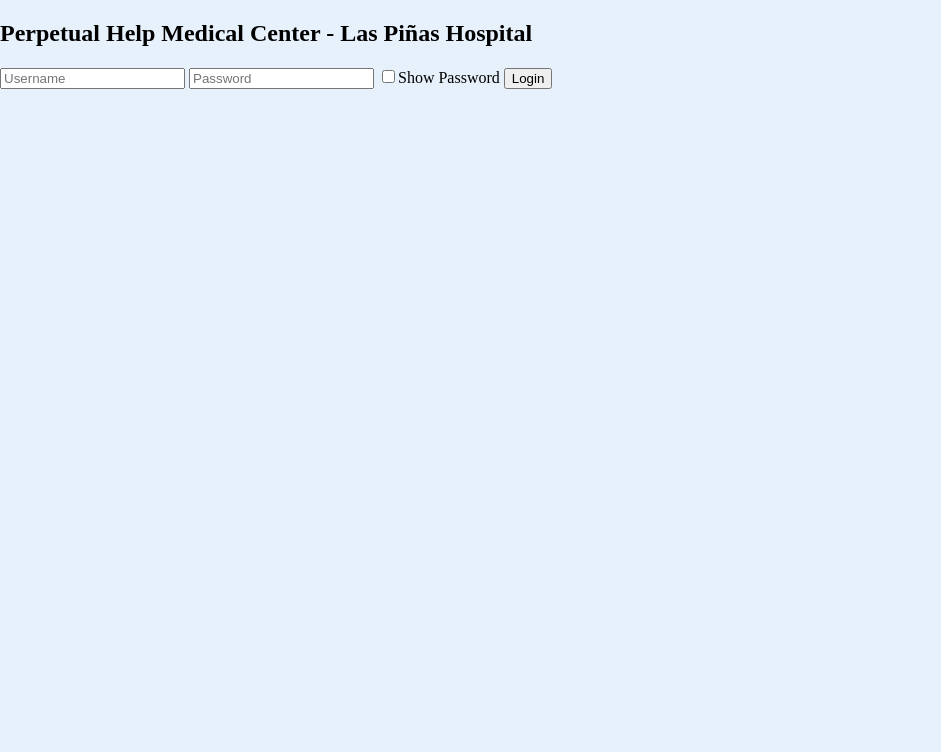
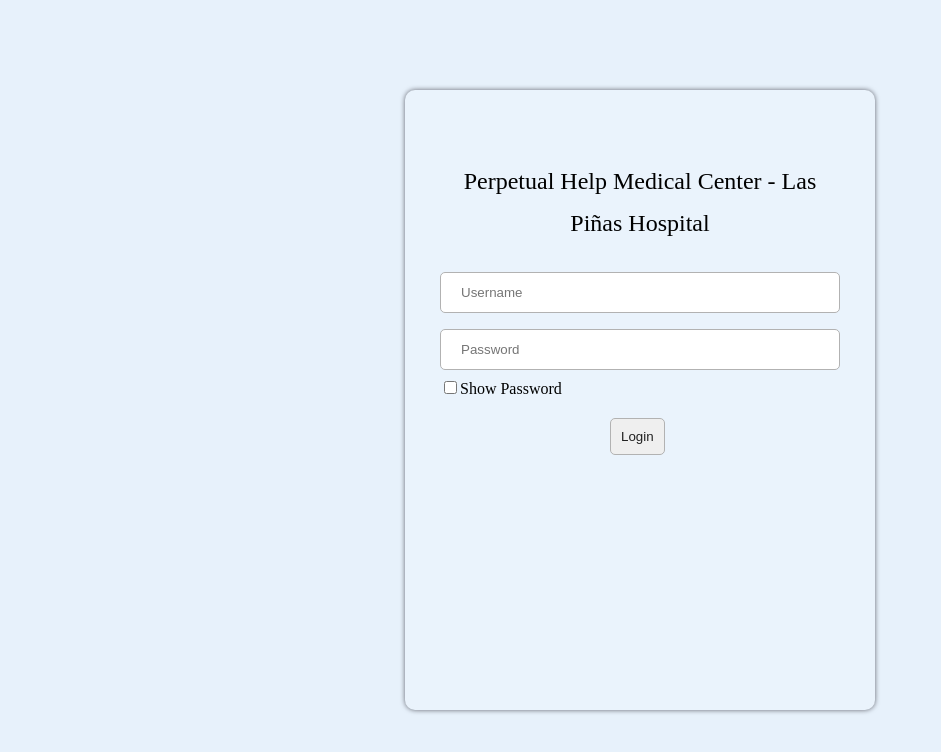
Before and after one commit to ITWORKS-PHMC/DFSystemFrontend, a PHP site: page /login.php in a window 1280 px wide. Shown: the top 752 px of the page, without its empty margins (0-941 px from the left). Run offline with PHP 8.4, Linux system fonts and the light colour scheme.

Commit message:
Added css for login

```diff
--- a/style.css
+++ b/style.css
@@ -2,3 +2,50 @@ body {
   margin: 0;
   background-color:#e7f1fb;
 }
+
+/* LOGIN  */
+.login {
+  height: 520px;
+  width: 400px;
+  background-color: rgba(255, 255, 255, 0.13);
+  position: absolute;
+  transform: translate(-50%, -50%);
+  top: 50%;
+  left: 50%;
+  border-radius: 10px;
+  box-shadow: 0 0 5px rgba(8, 7, 16, 0.6);
+  padding: 50px 35px;
+}
+.login h2 {
+  font-weight: 500;
+  line-height: 42px;
+  text-align: center;
+}
+#username,
+#password {
+  width: 100%;
+  padding: 12px 20px;
+  margin: 8px 0;
+  display: inline-block;
+  border: 1.5px solid #b2b2b2;
+  border-radius: 5px;
+  box-sizing: border-box;
+}
+.login .submit {
+  display: flex;
+  width: fit-content;
+  padding: 10px;
+  margin-top: 20px;
+  margin-left: 170px;
+  color: #202020;
+  border: 1.5px solid #b2b2b2;
+  border-radius: 5px;
+  outline: none;
+  cursor: pointer;
+  text-decoration: none;
+}
+.login .submit:hover {
+  background-color: #1b4332;
+  color: #eff3f4;
+  transition: background-color 0.2s;
+}
```
